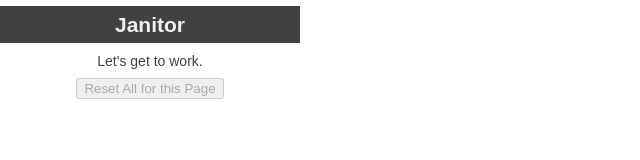
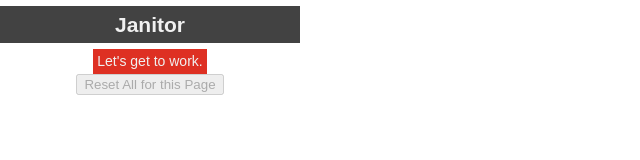
Before and after one commit to theBrianCui/janitor, a website with bundled scripts: page src/popup/popup.html in a window 1280 px wide. Shown: the whole page, without its empty margins (0-640 px from the left). Built offline with nearby package versions, Linux system fonts and the light colour scheme; no server answers.

Commit message:
A splash of red

```diff
--- a/src/popup/popup.css
+++ b/src/popup/popup.css
@@ -5,6 +5,7 @@ html, body {
   font-size: 14px;
   margin: 0;
   padding: 0;
+  text-align: center;
 }
 
 #header {
@@ -14,9 +15,11 @@ html, body {
   color: #f0f0f0;
 }
 
-
-div {
-  text-align: center;
+#domain {
+  background-color: #de3023;
+  display: inline-block;
+  color: #f0f0f0;
+  margin: 0 auto;
 }
 
 div.textGroup {
```
